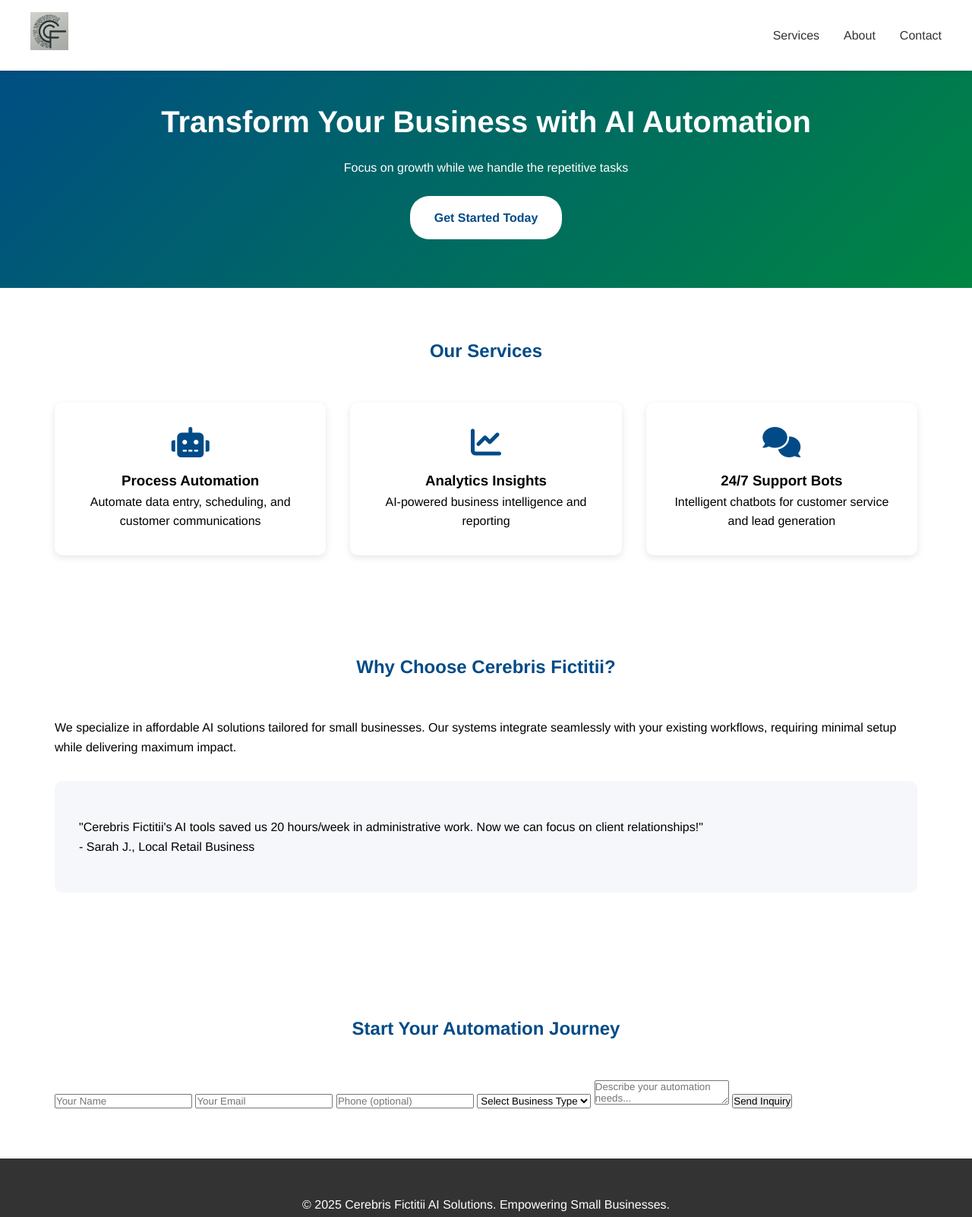
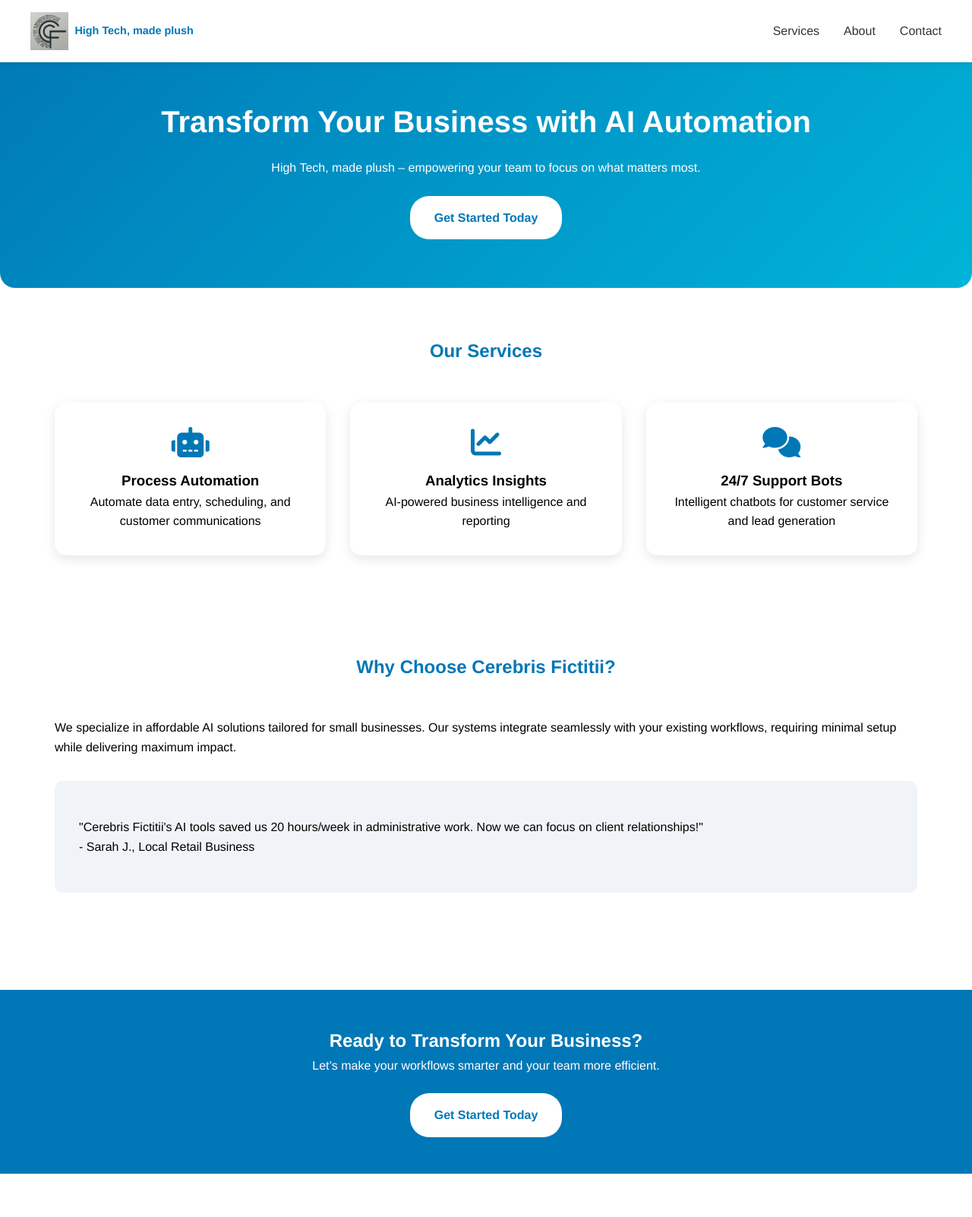
Before and after one commit to Cerebris-Fictitii/Cerebris-Fictitii.github.io, a plain HTML site: page index.html in a window 1280 px wide. Shown: the top 1602 px of the page at 76% size. Drawn offline with Linux system fonts and the light colour scheme.

Commit message:
More organized softer design

```diff
--- a/index.html
+++ b/index.html
@@ -5,12 +5,13 @@
     <meta name="viewport" content="width=device-width, initial-scale=1.0">
     <title>Cerebris Fictitii - AI Solutions - Smart Automation for Small Businesses</title>
     <link rel="stylesheet" href="https://cdnjs.cloudflare.com/ajax/libs/font-awesome/6.0.0/css/all.min.css">
+    <link rel="icon" type="image/png" href="favicon.png">
     <style>
         /* Custom CSS */
         :root {
-            --primary-color: #004B87;
-            --secondary-color: #008542;
-            --light-bg: #f5f7fa;
+            --primary-color: #0077B6;  /* Softer blue */
+            --secondary-color: #00B4D8; /* Lighter teal */
+            --light-bg: #f0f4f8; /* Lighter background */
         }
 
         .logo img {
@@ -51,6 +52,14 @@
             font-size: 1.5rem;
             font-weight: bold;
             color: var(--primary-color);
+            display: flex;
+            align-items: center;
+        }
+
+        .logo span {
+            font-size: 0.9rem;
+            color: var(--primary-color);
+            margin-left: 0.5rem;
         }
 
         .nav-links {
@@ -64,11 +73,21 @@
             font-weight: 500;
         }
 
+        .hamburger {
+            display: none;
+            background: none;
+            border: none;
+            font-size: 1.5rem;
+            color: var(--primary-color);
+            cursor: pointer;
+        }
+
         .hero {
             background: linear-gradient(135deg, var(--primary-color), var(--secondary-color));
             color: white;
             padding: 8rem 2rem 4rem;
             text-align: center;
+            border-radius: 0 0 20px 20px; /* Soft rounded bottom edges */
         }
 
         .hero h1 {
@@ -113,9 +132,15 @@
         .service-card {
             background: white;
             padding: 2rem;
-            border-radius: 10px;
-            box-shadow: 0 3px 10px rgba(0,0,0,0.1);
+            border-radius: 15px; /* Softer rounded corners */
+            box-shadow: 0 5px 15px rgba(0,0,0,0.1); /* Softer shadow */
+            transition: transform 0.3s, box-shadow 0.3s;
             text-align: center;
+        }
+
+        .service-card:hover {
+            transform: translateY(-5px);
+            box-shadow: 0 10px 20px rgba(0,0,0,0.15);
         }
 
         .service-card i {
@@ -131,6 +156,55 @@
             border-radius: 10px;
         }
 
+        .cta-banner {
+            background: var(--primary-color);
+            color: white;
+            text-align: center;
+            padding: 3rem 2rem;
+            margin: 2rem 0;
+        }
+
+        .cta-banner .cta-button {
+            background: white;
+            color: var(--primary-color);
+        }
+
+        form {
+            max-width: 600px;
+            margin: 0 auto;
+            display: flex;
+            flex-direction: column;
+            gap: 1rem;
+        }
+
+        form input, form select, form textarea {
+            padding: 0.8rem;
+            border: 1px solid #ddd;
+            border-radius: 10px;
+            font-size: 1rem;
+            transition: border-color 0.3s;
+        }
+
+        form input:focus, form select:focus, form textarea:focus {
+            border-color: var(--primary-color);
+            outline: none;
+        }
+
+        form button {
+            background: var(--primary-color);
+            color: white;
+            padding: 1rem;
+            border: none;
+            border-radius: 10px;
+            font-size: 1rem;
+            cursor: pointer;
+            transition: background 0.3s;
+        }
+
+        form button:hover {
+            background: var(--secondary-color);
+        }
+
         footer {
             background: #333;
             color: white;
@@ -139,10 +213,24 @@
         }
 
         @media (max-width: 768px) {
+            .hamburger {
+                display: block;
+            }
             .nav-links {
                 display: none;
+                flex-direction: column;
+                gap: 1rem;
+                position: absolute;
+                top: 70px;
+                right: 1rem;
+                background: white;
+                padding: 1rem;
+                border-radius: 10px;
+                box-shadow: 0 3px 10px rgba(0,0,0,0.1);
             }
-
+            .nav-links.active {
+                display: flex;
+            }
             .hero h1 {
                 font-size: 2rem;
             }
@@ -154,18 +242,22 @@
         <nav class="nav-container">
             <div class="logo">
                 <img src="CFlogoplain.png" alt="Cerebris Fictitii AI Solutions">
+                <span>High Tech, made plush</span>
             </div>
-            <div class="nav-links">
+            <div class="nav-links" id="nav-links">
                 <a href="#services">Services</a>
                 <a href="#about">About</a>
                 <a href="#contact">Contact</a>
             </div>
+            <button class="hamburger" id="hamburger">
+                <i class="fas fa-bars"></i>
+            </button>
         </nav>
     </header>
 
     <section class="hero">
         <h1>Transform Your Business with AI Automation</h1>
-        <p>Focus on growth while we handle the repetitive tasks</p>
+        <p>High Tech, made plush – empowering your team to focus on what matters most.</p>
         <a href="#contact" class="cta-button">Get Started Today</a>
     </section>
 
@@ -201,6 +293,12 @@
         </div>
     </section>
 
+    <section class="cta-banner">
+        <h2>Ready to Transform Your Business?</h2>
+        <p>Let’s make your workflows smarter and your team more efficient.</p>
+        <a href="#contact" class="cta-button">Get Started Today</a>
+    </section>
+
     <section id="contact" class="section">
         <h2>Start Your Automation Journey</h2>
         <form action="https://formspree.io/f/xdkalwkd" method="POST">
@@ -222,9 +320,18 @@
     <footer>
         <p>&copy; 2025 Cerebris Fictitii AI Solutions. Empowering Small Businesses.</p>
         <div style="margin-top: 1rem;">
-            <a href="#" style="color: white; margin: 0 0.5rem;"><i class="fab fa-twitter"></i></a>
-            <a href="#" style="color: white; margin: 0 0.5rem;"><i class="fab fa-linkedin"></i></a>
+            <a href="https://twitter.com/yourprofile" style="color: white; margin: 0 0.5rem;"><i class="fab fa-twitter"></i></a>
+            <a href="https://linkedin.com/company/yourprofile" style="color: white; margin: 0 0.5rem;"><i class="fab fa-linkedin"></i></a>
         </div>
     </footer>
+
+    <script>
+        const hamburger = document.getElementById('hamburger');
+        const navLinks = document.getElementById('nav-links');
+
+        hamburger.addEventListener('click', () => {
+            navLinks.classList.toggle('active');
+        });
+    </script>
 </body>
 </html>
```
